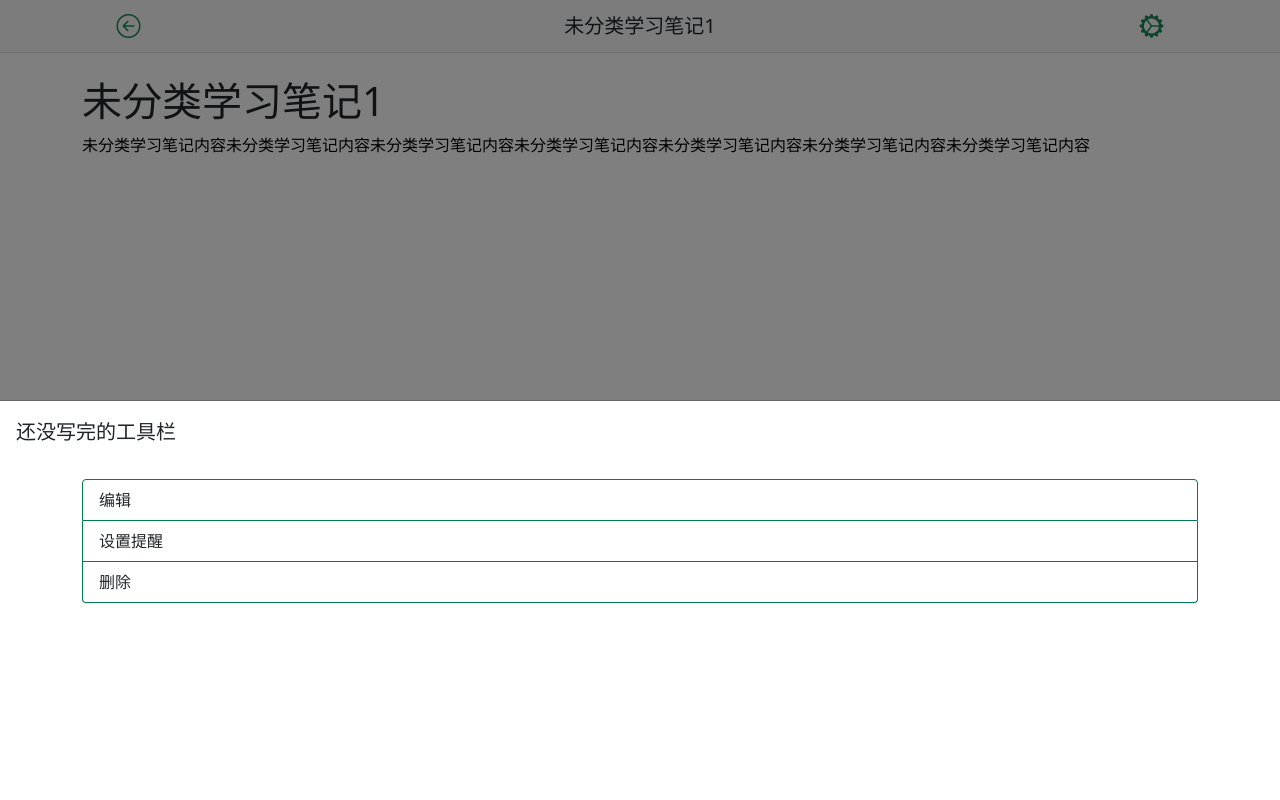
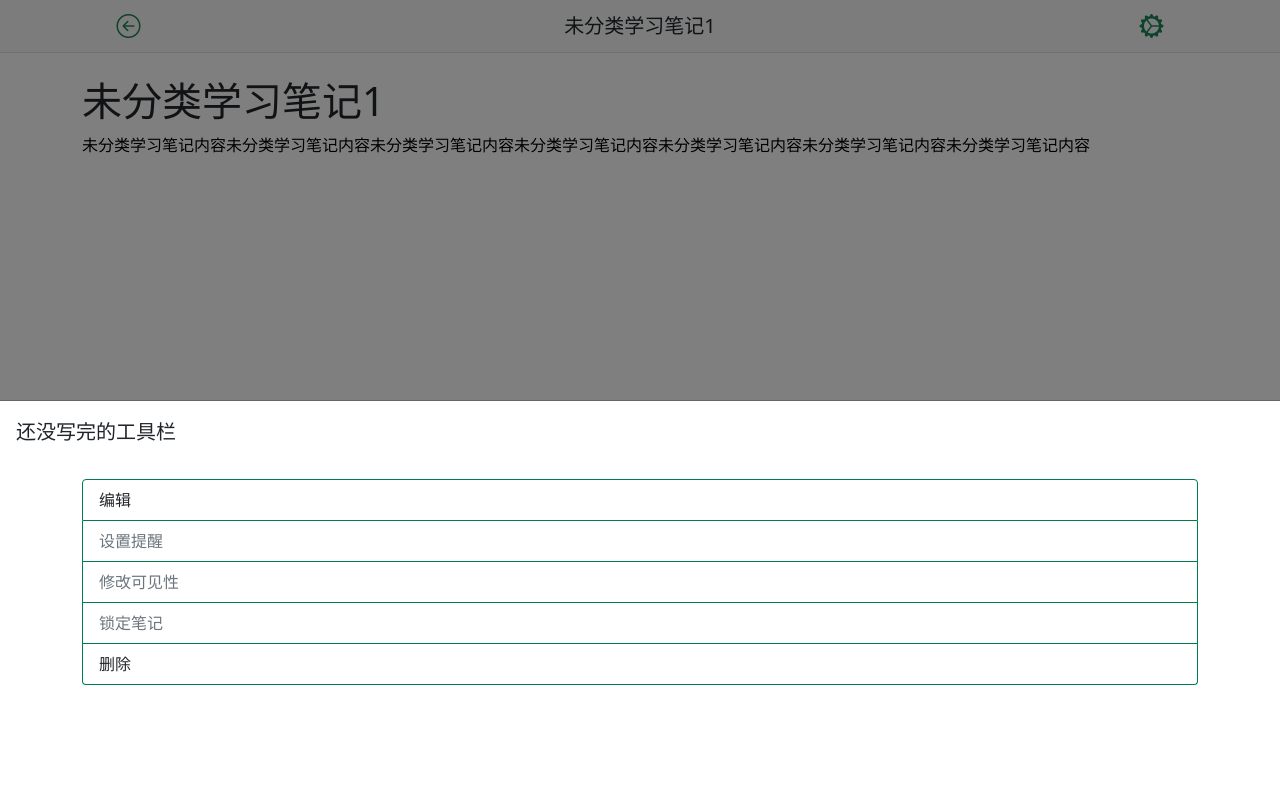
Before and after one commit to RoyCoya/RoddyCafe_v0.1, a Django app: page /notebook/note/8/ in a window 1280 px wide, after a click that opens the changed part. Run offline with Django 4.2, Linux system fonts and the light colour scheme; data comes from the database, SQL or seed files in the repository; both versions use the stored data as it was after the commit; some libraries are stand-ins or nearby versions.

Commit message:
[feat]Notebook detail page tool bar build
1.实现笔记详情的底部弹出栏中编辑页面的跳转
2.实现笔记删除功能
3.safari展开offcanvas后总是出现focus对象的outline，系safari自带样式，已移除

```diff
--- a/RoddyCafe/Notebook/models.py
+++ b/RoddyCafe/Notebook/models.py
@@ -20,7 +20,7 @@ class notebook_note(models.Model):
     #注：交互页面中，标题是直接根据笔记中的标题块、副标题块、第一句正文前20字等的优先级自动进行设置
     note_directory = models.ForeignKey(notebook_directory,blank=True,null=True,on_delete=models.CASCADE,verbose_name='所属目录')
     note_title = models.CharField(blank=True,null=True,max_length=50,verbose_name='笔记标题')
-    note_content = models.TextField(verbose_name='笔记内容')
+    note_content = models.TextField(blank=True,null=True,verbose_name='笔记内容')
     note_pinTop = models.BooleanField(default=False,verbose_name='置顶')
     note_pending = models.BooleanField(default=True,verbose_name='待编辑')
     note_createDate = models.DateTimeField(auto_now_add=True,verbose_name='笔记创建时间')
--- a/RoddyCafe/Notebook/templates/Notebook/note/detail.html
+++ b/RoddyCafe/Notebook/templates/Notebook/note/detail.html
@@ -8,6 +8,9 @@
     {% load static %}
     <link rel="stylesheet" href="{% static '/bootstrap/css/bootstrap.min.css/' %}">
     <link rel="stylesheet" href="{% static '/bootstrap-icons/bootstrap-icons.css' %}">
+    <style>
+        :focus-visible{outline: none;}
+    </style>
     <!--/css导入区-->
 </head>
 <body>
@@ -34,7 +37,7 @@
         </div>
     </div>
 
-    <div class="offcanvas offcanvas-bottom" style="height: 50%;" tabindex="-1" id="offcanvasExample">
+    <div class="offcanvas offcanvas-bottom" data-bs-focus="false" style="height: 50%;" tabindex="-1" id="offcanvasExample">
         <div class="offcanvas-header">
             <h5 class="offcanvas-title" id="offcanvasExampleLabel">还没写完的工具栏</h5>
         </div>
@@ -43,17 +46,27 @@
                 <div class="row">
                     <div class="col">
                         <ul class="list-group">
-                            <a href="{% url 'Notebook_note_edit' note.note_id %}" class="list-group-item list-group-item-action" style="border-color: rgb(0, 124, 77);">
+                            <a href="{% url 'Notebook_note_edit' note.note_id%}" class="list-group-item list-group-item-action" style="border-color: rgb(0, 124, 77);">
                                 <div class="d-flex justify-content-between">
                                     编辑
                                 </div>
                             </a>
-                            <a href="#" class="list-group-item list-group-item-action" style="border-color: rgb(0, 124, 77);">
+                            <a href="#" class="list-group-item list-group-item-action disabled" style="border-color: rgb(0, 124, 77);">
                                 <div class="d-flex justify-content-between">
                                     设置提醒
                                 </div>
                             </a>
-                            <a href="#" class="list-group-item list-group-item-action" style="border-color: rgb(0, 124, 77);">
+                            <a href="#" class="list-group-item list-group-item-action disabled" style="border-color: rgb(0, 124, 77);">
+                                <div class="d-flex justify-content-between">
+                                    修改可见性
+                                </div>
+                            </a>
+                            <a href="#" class="list-group-item list-group-item-action disabled" style="border-color: rgb(0, 124, 77);">
+                                <div class="d-flex justify-content-between">
+                                    锁定笔记
+                                </div>
+                            </a>
+                            <a href="#" data-bs-toggle="modal" data-bs-target="#deleteConfirm" class="list-group-item list-group-item-action" style="border-color: rgb(0, 124, 77);">
                                 <div class="d-flex justify-content-between">
                                     删除
                                 </div>
@@ -65,6 +78,24 @@
         </div>
     </div>
 
+    <div class="modal fade" id="deleteConfirm" tabindex="-1">
+        <div class="modal-dialog modal-dialog-centered">
+          <div class="modal-content">
+            <div class="modal-header">
+              <h5 class="modal-title" id="exampleModalLabel">确认删除？</h5>
+              <button type="button" class="btn-close" data-bs-dismiss="modal"></button>
+            </div>
+            <div class="modal-body">
+                删除的笔记将在回收站中保留30天（注：还没做这个功能，删了就是真删了）。
+            </div>
+            <div class="modal-footer">
+              <a class="btn btn-danger" href="{% url 'api_Notebook_note_delete' note.note_id %}">确认</a>
+              <button type="button" class="btn btn-secondary" data-bs-dismiss="modal">取消</button>
+            </div>
+          </div>
+        </div>
+      </div>
+
     <!--/正文区-->
 
     <!--JS导入区-->
--- a/RoddyCafe/Notebook/views.py
+++ b/RoddyCafe/Notebook/views.py
@@ -1,7 +1,9 @@
+import imp
 from multiprocessing import context
 from django.shortcuts import render
-from django.http import HttpResponse
+from django.http import HttpResponse,HttpResponseRedirect
 from .models import notebook_directory, notebook_note
+from django.urls import reverse
 
 # Create your views here.
 
@@ -57,11 +59,12 @@ def api_directory_delete(request,directory_id):
     return HttpResponse('delete directory success')
 
 #删除笔记
-#TODO：具体实现
+#TODO：补充判断
 def api_note_delete(request,note_id):
     note = notebook_note.objects.get(note_id=note_id)
+    directory = note.note_directory
     note.delete()
-    return HttpResponse('delete directory success')
+    return HttpResponseRedirect(reverse('Notebook_directory_notelist',args=(directory.directory_id,)))
 
 ###
 
```
Also changed, not shown: RoddyCafe/db.sqlite3.
